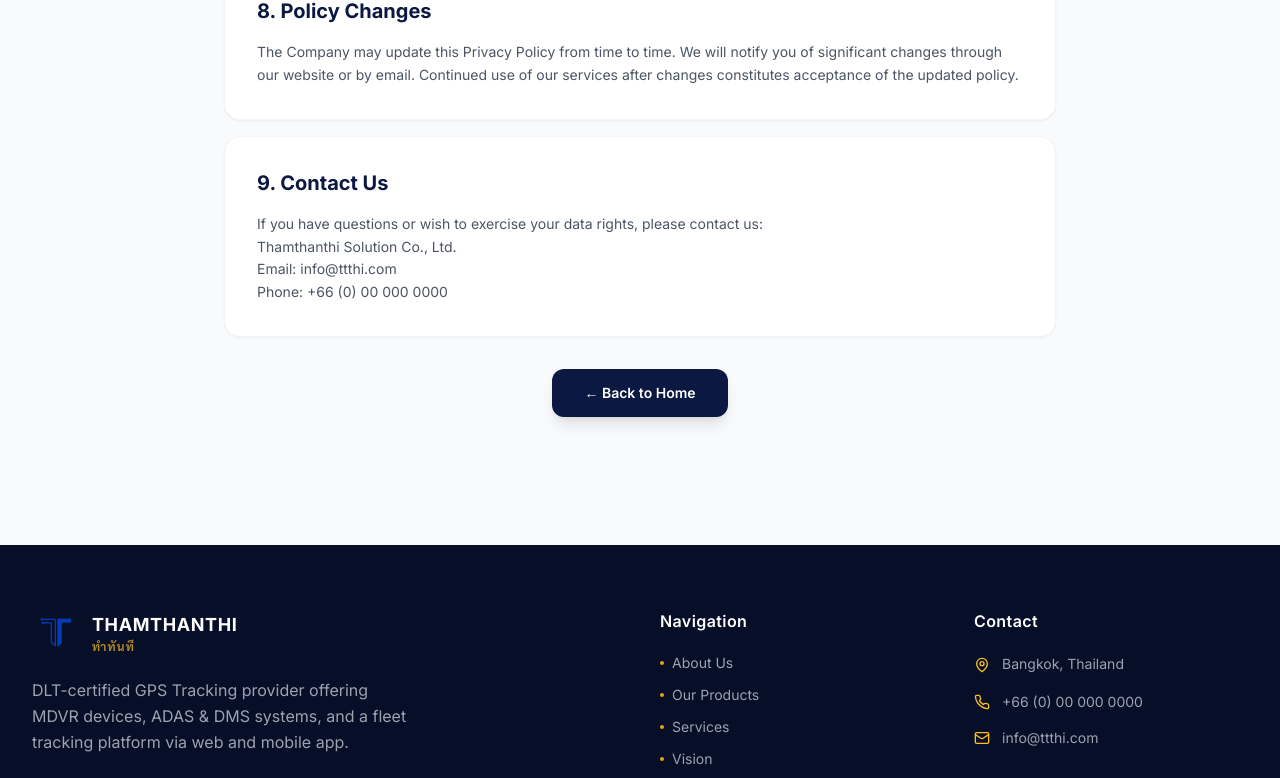
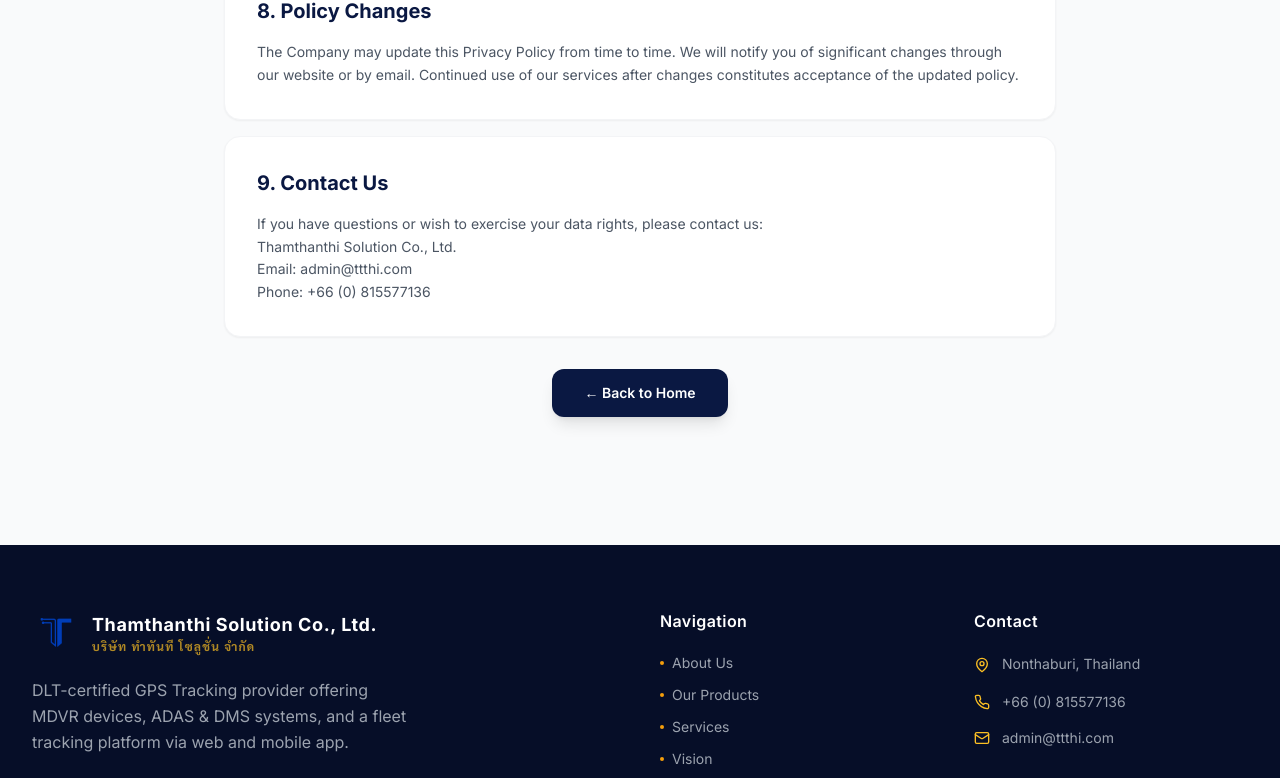
Before and after one commit to thamthanthi/thamthanthi.github.io, a Next.js app: page /privacy-policy in a window 1280 px wide. Shown: the part 2000-2778 px from the top of the page. Built offline with nearby package versions, Linux system fonts and the light colour scheme.

Commit message:
feat: update company name and contact information for bilingual consistency across the application

```diff
--- a/src/app/layout.tsx
+++ b/src/app/layout.tsx
@@ -3,11 +3,13 @@
 import { LanguageProvider } from "@/context/LanguageContext";
 
 export const metadata: Metadata = {
-  title: "THAMTHANTHI – Technology for a Safer Tomorrow",
+  title:
+    "บริษัท ทำทันที โซลูชั่น จำกัด – เทคโนโลยีเพื่อความปลอดภัยในวันพรุ่งนี้",
   description:
-    "THAMTHANTHI ผู้ให้บริการ GPS Tracking ที่ได้รับการรับรองจากกรมขนส่งทางบก (DLT) พร้อมอุปกรณ์ MDVR ระบบ ADAS & DMS และแพลตฟอร์มติดตามยานพาหนะผ่านเว็บและมือถือ | DLT-certified GPS Tracking, MDVR, ADAS & DMS fleet safety solutions",
+    "บริษัท ทำทันที โซลูชั่น จำกัด ผู้ให้บริการ GPS Tracking ที่ได้รับการรับรองจากกรมขนส่งทางบก (DLT) พร้อมอุปกรณ์ MDVR ระบบ ADAS & DMS และแพลตฟอร์มติดตามยานพาหนะผ่านเว็บและมือถือ | DLT-certified GPS Tracking, MDVR, ADAS & DMS fleet safety solutions",
   keywords: [
-    "THAMTHANTHI",
+    "บริษัท ทำทันที โซลูชั่น จำกัด",
+    "Thamthanthi Solution Co., Ltd.",
     "GPS Tracking",
     "MDVR",
     "ADAS",
@@ -20,20 +22,22 @@
     "พัฒนาซอฟต์แวร์",
   ],
   icons: {
-    icon: "/favicon.ico",
+    icon: "/Logo-TTTHI-(T).png",
+    apple: "/Logo-TTTHI-(T).png",
   },
   openGraph: {
-    title: "THAMTHANTHI – Technology for a Safer Tomorrow",
+    title:
+      "บริษัท ทำทันที โซลูชั่น จำกัด – เทคโนโลยีเพื่อความปลอดภัยในวันพรุ่งนี้",
     description:
-      "THAMTHANTHI ผู้ให้บริการ GPS Tracking ที่ได้รับการรับรองจากกรมขนส่งทางบก (DLT) พร้อมอุปกรณ์ MDVR ระบบ ADAS & DMS และแพลตฟอร์มติดตามยานพาหนะผ่านเว็บและมือถือ",
+      "บริษัท ทำทันที โซลูชั่น จำกัด ผู้ให้บริการ GPS Tracking ที่ได้รับการรับรองจากกรมขนส่งทางบก (DLT) พร้อมอุปกรณ์ MDVR ระบบ ADAS & DMS และแพลตฟอร์มติดตามยานพาหนะผ่านเว็บและมือถือ",
     url: "https://ttthi.com",
-    siteName: "THAMTHANTHI",
+    siteName: "บริษัท ทำทันที โซลูชั่น จำกัด",
     images: [
       {
-        url: "https://ttthi.com/Logo%20TTTHI.png",
+        url: "https://ttthi.com/Logo-TTTHI-(T).png",
         width: 512,
         height: 512,
-        alt: "THAMTHANTHI Logo",
+        alt: "บริษัท ทำทันที โซลูชั่น จำกัด",
       },
     ],
     locale: "th_TH",
@@ -41,10 +45,11 @@
   },
   twitter: {
     card: "summary",
-    title: "THAMTHANTHI – Technology for a Safer Tomorrow",
+    title:
+      "บริษัท ทำทันที โซลูชั่น จำกัด – เทคโนโลยีเพื่อความปลอดภัยในวันพรุ่งนี้",
     description:
-      "GPS Tracking รับรองโดย DLT พร้อม MDVR, ADAS & DMS และแพลตฟอร์มติดตามยานพาหนะ",
-    images: ["https://ttthi.com/Logo%20TTTHI.png"],
+      "บริษัท ทำทันที โซลูชั่น จำกัด ผู้ให้บริการ GPS Tracking ที่ได้รับการรับรองจากกรมขนส่งทางบก (DLT) พร้อมอุปกรณ์ MDVR ระบบ ADAS & DMS และแพลตฟอร์มติดตามยานพาหนะผ่านเว็บและมือถือ",
+    images: ["https://ttthi.com/Logo-TTTHI-(T).png"],
   },
 };
 
--- a/src/app/page.tsx
+++ b/src/app/page.tsx
@@ -571,17 +571,17 @@
                 {
                   icon: Phone,
                   label: lang === "th" ? ct.phone.th : ct.phone.en,
-                  value: "+66 (0) 00 000 0000",
+                  value: "+66 (0) 815577136",
                   sub: lang === "th" ? ct.phoneSub.th : ct.phoneSub.en,
-                  href: "tel:+66000000000",
+                  href: "tel:+66815577136",
                   color: "bg-blue-50 text-blue-500",
                 },
                 {
                   icon: Mail,
                   label: lang === "th" ? ct.email.th : ct.email.en,
-                  value: "info@ttthi.com",
+                  value: "admin@ttthi.com",
                   sub: lang === "th" ? ct.emailSub.th : ct.emailSub.en,
-                  href: "mailto:info@ttthi.com",
+                  href: "mailto:admin@ttthi.com",
                   color: "bg-amber-50 text-amber-500",
                 },
                 {
@@ -718,7 +718,7 @@
           </p>
           <div className="flex flex-wrap justify-center gap-4">
             <a
-              href="tel:+66000000000"
+              href="tel:+66815577136"
               className="inline-flex items-center gap-2 bg-white text-amber-600 hover:bg-amber-50 font-bold px-8 py-3.5 rounded-xl transition-all duration-300 shadow-lg hover:-translate-y-0.5 text-sm"
             >
               <Phone size={16} />
--- a/src/app/privacy-policy/page.tsx
+++ b/src/app/privacy-policy/page.tsx
@@ -69,8 +69,8 @@
         title: "9. ติดต่อเรา",
         content: `หากท่านมีคำถามหรือต้องการใช้สิทธิ์ที่เกี่ยวข้องกับข้อมูลส่วนบุคคล สามารถติดต่อเราได้ที่:
 บริษัท ทำทันที โซลูชั่น จำกัด
-อีเมล: info@ttthi.com
-โทรศัพท์: +66 (0) 00 000 0000`,
+อีเมล: admin@ttthi.com
+โทรศัพท์: +66 (0) 815577136`,
       },
     ],
   },
@@ -137,8 +137,8 @@
         title: "9. Contact Us",
         content: `If you have questions or wish to exercise your data rights, please contact us:
 Thamthanthi Solution Co., Ltd.
-Email: info@ttthi.com
-Phone: +66 (0) 00 000 0000`,
+Email: admin@ttthi.com
+Phone: +66 (0) 815577136`,
       },
     ],
   },
--- a/src/app/terms-of-service/page.tsx
+++ b/src/app/terms-of-service/page.tsx
@@ -81,8 +81,8 @@
         title: "11. ติดต่อเรา",
         content: `หากท่านมีคำถามเกี่ยวกับข้อกำหนดการใช้งาน ติดต่อเราได้ที่:
 บริษัท ทำทันที โซลูชั่น จำกัด
-อีเมล: info@ttthi.com
-โทรศัพท์: +66 (0) 00 000 0000`,
+อีเมล: admin@ttthi.com
+โทรศัพท์: +66 (0) 815577136`,
       },
     ],
   },
@@ -161,8 +161,8 @@
         title: "11. Contact Us",
         content: `If you have questions about these Terms of Service, please contact us:
 Thamthanthi Solution Co., Ltd.
-Email: info@ttthi.com
-Phone: +66 (0) 00 000 0000`,
+Email: admin@ttthi.com
+Phone: +66 (0) 815577136`,
       },
     ],
   },
--- a/src/components/Footer.tsx
+++ b/src/components/Footer.tsx
@@ -22,17 +22,21 @@
               <div className="relative w-12 h-12">
                 <Image
                   src="/Logo-TTTHI-(T).png"
-                  alt="THAMTHANTHI Logo"
+                  alt="บริษัท ทำทันที โซลูชั่น จำกัด"
                   fill
                   className="object-contain"
                 />
               </div>
               <span className="text-white font-bold text-2xl tracking-wide">
                 <span className="block text-lg font-bold">
-                  {lang === "th" ? "ทำทันที" : "THAMTHANTHI"}
+                  {lang === "th"
+                    ? "บริษัท ทำทันที โซลูชั่น จำกัด"
+                    : "Thamthanthi Solution Co., Ltd."}
                 </span>
                 <span className="block text-xs text-amber-400/70 tracking-widest">
-                  {lang === "th" ? "THAMTHANTHI" : "ทำทันที"}
+                  {lang === "th"
+                    ? "Thamthanthi Solution Co., Ltd."
+                    : "บริษัท ทำทันที โซลูชั่น จำกัด"}
                 </span>
               </span>
             </div>
@@ -93,19 +97,19 @@
               <li className="flex items-center gap-3">
                 <Phone size={16} className="text-amber-400 shrink-0" />
                 <a
-                  href="tel:+66000000000"
+                  href="tel:+66815577136"
                   className="text-gray-400 hover:text-amber-400 text-sm transition-colors"
                 >
-                  +66 (0) 00 000 0000
+                  +66 (0) 815577136
                 </a>
               </li>
               <li className="flex items-center gap-3">
                 <Mail size={16} className="text-amber-400 shrink-0" />
                 <a
-                  href="mailto:info@ttthi.com"
+                  href="mailto:admin@ttthi.com"
                   className="text-gray-400 hover:text-amber-400 text-sm transition-colors"
                 >
-                  info@ttthi.com
+                  admin@ttthi.com
                 </a>
               </li>
             </ul>
@@ -118,8 +122,10 @@
         <div className="max-w-7xl mx-auto px-4 sm:px-6 lg:px-8 py-5 flex flex-col sm:flex-row items-center justify-between gap-3">
           <p className="text-gray-500 text-sm">
             © {currentYear}{" "}
-            {lang === "th" ? "ทำทันที (THAMTHANTHI)" : "THAMTHANTHI (ทำทันที)"}.{" "}
-            {lang === "th" ? f.rights.th : f.rights.en}
+            {lang === "th"
+              ? "บริษัท ทำทันที โซลูชั่น จำกัด"
+              : "Thamthanthi Solution Co., Ltd."}
+            . {lang === "th" ? f.rights.th : f.rights.en}
           </p>
           <div className="flex items-center gap-5">
             <Link
--- a/src/components/Navbar.tsx
+++ b/src/components/Navbar.tsx
@@ -23,18 +23,18 @@
   }, []);
 
   const navLinks = [
-    { href: "#about", label: lang === "th" ? nav.about.th : nav.about.en },
+    { href: "/#about", label: lang === "th" ? nav.about.th : nav.about.en },
     {
-      href: "#products",
+      href: "/#products",
       label: lang === "th" ? nav.products.th : nav.products.en,
     },
     {
-      href: "#services",
+      href: "/#services",
       label: lang === "th" ? nav.services.th : nav.services.en,
     },
-    { href: "#vision", label: lang === "th" ? nav.vision.th : nav.vision.en },
+    { href: "/#vision", label: lang === "th" ? nav.vision.th : nav.vision.en },
     {
-      href: "#contact",
+      href: "/#contact",
       label: lang === "th" ? nav.contact.th : nav.contact.en,
     },
   ];
@@ -81,17 +81,21 @@
             <div className="relative w-12 h-12 shrink-0">
               <Image
                 src="/Logo-TTTHI-(T).png"
-                alt="THAMTHANTHI Logo"
+                alt="บริษัท ทำทันที โซลูชั่น จำกัด"
                 fill
                 className="object-contain"
               />
             </div>
             <div className="flex flex-col leading-none">
               <span className="text-white font-bold text-lg tracking-wide group-hover:text-amber-400 transition-colors duration-200">
-                {lang === "th" ? "ทำทันที" : "THAMTHANTHI"}
+                {lang === "th"
+                  ? "บริษัท ทำทันที โซลูชั่น จำกัด"
+                  : "Thamthanthi Solution Co., Ltd."}
               </span>
               <span className="text-amber-400/70 text-[10px] tracking-widest font-medium">
-                {lang === "th" ? "THAMTHANTHI" : "ทำทันที"}
+                {lang === "th"
+                  ? "Thamthanthi Solution Co., Ltd."
+                  : "บริษัท ทำทันที โซลูชั่น จำกัด"}
               </span>
             </div>
           </Link>
@@ -114,7 +118,7 @@
           <div className="hidden md:flex items-center gap-3">
             <LangToggle />
             <a
-              href="#contact"
+              href="/#contact"
               className="inline-flex items-center gap-2 bg-amber-500 hover:bg-amber-400 text-white font-semibold px-6 py-2.5 rounded-lg transition-all duration-300 text-sm shadow-lg hover:shadow-amber-500/30 hover:-translate-y-0.5"
             >
               {lang === "th" ? nav.contactBtn.th : nav.contactBtn.en}
@@ -154,7 +158,7 @@
             ))}
             <li className="mt-2">
               <a
-                href="#contact"
+                href="/#contact"
                 onClick={() => setIsOpen(false)}
                 className="block text-center bg-amber-500 hover:bg-amber-400 text-white font-semibold py-3 px-4 rounded-lg transition-colors duration-200"
               >
--- a/src/lib/translations.ts
+++ b/src/lib/translations.ts
@@ -8,8 +8,8 @@
     titleHighlight: { th: "อัจฉริยะ", en: "Tracking" },
     title2: { th: "ด้วย GPS & MDVR", en: "& Safety Platform" },
     desc: {
-      th: "THAMTHANTHI ผู้ให้บริการ GPS Tracking ที่ได้รับการรับรองจากกรมขนส่งทางบก (DLT) พร้อมอุปกรณ์ MDVR ระบบ ADAS และ DMS เพื่อควบคุมฟลีตและคู่มือให้นักขับขี่ของคุณปลอดภัยยิ่งขึ้น",
-      en: "THAMTHANTHI is a DLT-certified GPS Tracking provider, offering MDVR devices, ADAS, and DMS systems to help you monitor your fleet and keep your drivers safe.",
+      th: "บริษัท ทำทันที โซลูชั่น จำกัด ผู้ให้บริการ GPS Tracking ที่ได้รับการรับรองจากกรมขนส่งทางบก (DLT) พร้อมอุปกรณ์ MDVR ระบบ ADAS และ DMS เพื่อควบคุมฟลีตและคู่มือให้นักขับขี่ของคุณปลอดภัยยิ่งขึ้น",
+      en: "Thamthanthi Solution Co., Ltd. is a DLT-certified GPS Tracking provider, offering MDVR devices, ADAS, and DMS systems to help you monitor your fleet and keep your drivers safe.",
     },
     cta1: { th: "ดูสินค้าของเรา", en: "Our Products" },
     cta2: { th: "ติดต่อเรา", en: "Contact Us" },
@@ -31,8 +31,8 @@
     title1: { th: "ผู้ให้บริการ GPS Tracking", en: "DLT-Certified GPS" },
     title2: { th: "รับรองโดย DLT", en: "Tracking Provider" },
     desc1: {
-      th: "THAMTHANTHI ผู้ให้บริการ GPS Tracking ที่ได้รับการรับรองอย่างเป็นทางการจากกรมขนส่งทางบก (DLT) และเป็นตัวแทนจำหน่ายอุปกรณ์ MDVR ที่มีระบบ ADAS และ DMS เพื่อตรวจจับและวิเคราะห์พฤติกรรมการขับขี่บนยานพาหนะ",
-      en: "THAMTHANTHI is a DLT-certified GPS Tracking service provider and authorized distributor of MDVR devices equipped with ADAS and DMS to monitor and analyze driver behavior on the road.",
+      th: "บริษัท ทำทันที โซลูชั่น จำกัด ผู้ให้บริการ GPS Tracking ที่ได้รับการรับรองอย่างเป็นทางการจากกรมขนส่งทางบก (DLT) และเป็นตัวแทนจำหน่ายอุปกรณ์ MDVR ที่มีระบบ ADAS และ DMS เพื่อตรวจจับและวิเคราะห์พฤติกรรมการขับขี่บนยานพาหนะ",
+      en: "Thamthanthi Solution Co., Ltd. is a DLT-certified GPS Tracking service provider and authorized distributor of MDVR devices equipped with ADAS and DMS to monitor and analyze driver behavior on the road.",
     },
     desc2: {
       th: "เขาถึงระบบได้ทั้งบนเว็บไซต์และแอปพลิเคชันมือถือ ดูตำแหน่งเรียลไทม์ บันทึกเส้นทาง และวิเคราะห์พฤติกรรมอันตรายเพื่อความปลอดภัยและประสิทธิภาพฟลีตของคุณ",
@@ -283,7 +283,7 @@
     location: { th: "ที่ตั้ง", en: "Location" },
     phoneSub: { th: "จันทร์–เสาร์ 08:00–18:00", en: "Mon–Sat 08:00–18:00" },
     emailSub: { th: "ตอบกลับภายใน 24 ชั่วโมง", en: "Reply within 24 hours" },
-    locationValue: { th: "กรุงเทพมหานคร", en: "Bangkok" },
+    locationValue: { th: "นนทบุรี", en: "Nonthaburi" },
     locationSub: { th: "ประเทศไทย", en: "Thailand" },
     formTitle: { th: "ส่งข้อความหาเรา", en: "Send Us a Message" },
     labelName: { th: "ชื่อ-นามสกุล *", en: "Full Name *" },
@@ -338,14 +338,14 @@
     },
     menu: { th: "เมนูหลัก", en: "Navigation" },
     menuItems: [
-      { href: "#about", th: "เกี่ยวกับเรา", en: "About Us" },
-      { href: "#products", th: "สินค้าของเรา", en: "Our Products" },
-      { href: "#services", th: "บริการ", en: "Services" },
-      { href: "#vision", th: "วิสัยทัศน์", en: "Vision" },
-      { href: "#contact", th: "ติดต่อเรา", en: "Contact" },
+      { href: "/#about", th: "เกี่ยวกับเรา", en: "About Us" },
+      { href: "/#products", th: "สินค้าของเรา", en: "Our Products" },
+      { href: "/#services", th: "บริการ", en: "Services" },
+      { href: "/#vision", th: "วิสัยทัศน์", en: "Vision" },
+      { href: "/#contact", th: "ติดต่อเรา", en: "Contact" },
     ],
     contactTitle: { th: "ติดต่อ", en: "Contact" },
-    location: { th: "กรุงเทพมหานคร ประเทศไทย", en: "Bangkok, Thailand" },
+    location: { th: "นนทบุรี ประเทศไทย", en: "Nonthaburi, Thailand" },
     rights: { th: "สงวนลิขสิทธิ์ทุกประการ", en: "All rights reserved." },
     privacy: { th: "นโยบายความเป็นส่วนตัว", en: "Privacy Policy" },
     terms: { th: "ข้อกำหนดการใช้งาน", en: "Terms of Service" },
```
